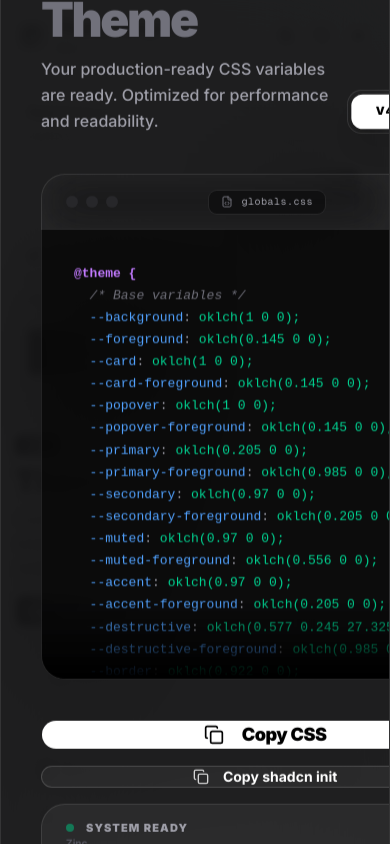
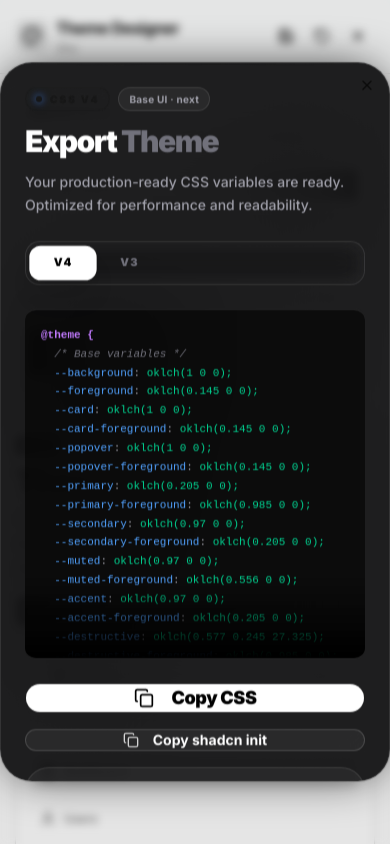
Before and after one commit to peterdinis/Shadcn-Theme-Generator, a Next.js app: page / in a window 390 px wide. Both pictures are taken after a click on the button "Export Theme". Shown: the top 844 px of the page. Built offline with nearby package versions, Linux system fonts and the light colour scheme.

Commit message:
fix: Fixing responsive issues

```diff
--- a/src/components/data-table-preview.tsx
+++ b/src/components/data-table-preview.tsx
@@ -41,8 +41,8 @@ const invoices = [
 
 export function DataTablePreview() {
 	return (
-		<div className="rounded-md border">
-			<Table>
+		<div className="rounded-md border overflow-x-auto">
+			<Table className="min-w-[400px]">
 				<TableHeader>
 					<TableRow>
 						<TableHead className="w-[100px]">Invoice</TableHead>
--- a/src/components/export-dialog.tsx
+++ b/src/components/export-dialog.tsx
@@ -125,8 +125,8 @@ export function ExportDialog() {
 				{/* Animated Accent Line */}
 				<div className="absolute top-0 inset-x-0 h-[2px] bg-gradient-to-r from-transparent via-primary/40 to-transparent" />
 
-				<div className="p-10 space-y-10">
-					<div className="flex items-end justify-between">
+				<div className="p-6 md:p-10 space-y-6 md:space-y-10 max-h-[85vh] overflow-y-auto overflow-x-hidden md:max-h-none">
+					<div className="flex flex-col gap-6 md:flex-row md:items-end md:justify-between">
 						<div className="space-y-3">
 							<div className="flex flex-wrap items-center gap-2">
 								<div className="inline-flex items-center gap-2 rounded-full border border-primary/20 bg-primary/10 px-2.5 py-1">
@@ -141,10 +141,10 @@ export function ExportDialog() {
 									</span>
 								</div>
 							</div>
-							<DialogTitle className="text-5xl font-black tracking-[-0.05em] text-white">
+							<DialogTitle className="text-3xl md:text-5xl font-black tracking-[-0.05em] text-white">
 								Export <span className="text-zinc-500">Theme</span>
 							</DialogTitle>
-							<DialogDescription className="text-base text-zinc-400 font-medium max-w-md leading-relaxed">
+							<DialogDescription className="text-sm md:text-base text-zinc-400 font-medium max-w-md leading-relaxed">
 								Your production-ready CSS variables are ready. Optimized for
 								performance and readability.
 							</DialogDescription>
@@ -180,7 +180,7 @@ export function ExportDialog() {
 
 					<div className="relative group">
 						{/* Glossy Window Header */}
-						<div className="flex items-center justify-between px-6 py-4 rounded-t-[24px] bg-white/5 border-x border-t border-white/10 border-b-0 backdrop-blur-xl">
+						<div className="hidden sm:flex items-center justify-between px-6 py-4 rounded-t-[24px] bg-white/5 border-x border-t border-white/10 border-b-0 backdrop-blur-xl">
 							<div className="flex gap-2">
 								<div className="w-3 h-3 rounded-full bg-zinc-800" />
 								<div className="w-3 h-3 rounded-full bg-zinc-800" />
@@ -196,8 +196,8 @@ export function ExportDialog() {
 						</div>
 
 						{/* Simulated Editor */}
-						<div className="p-8 bg-black/60 border-x border-white/10 border-b rounded-b-[24px] relative min-h-[300px] max-h-[450px] overflow-auto scrollbar-thin">
-							<pre className="text-[13px] font-mono leading-relaxed antialiased selection:bg-primary/30 selection:text-white">
+						<div className="p-4 sm:p-8 bg-black/60 sm:border-x border-y sm:border-t-0 border-white/10 rounded-xl sm:rounded-none sm:rounded-b-[24px] relative min-h-[300px] max-h-[350px] md:max-h-[450px] overflow-auto scrollbar-thin">
+							<pre className="text-[11px] sm:text-[13px] font-mono leading-relaxed antialiased selection:bg-primary/30 selection:text-white">
 								<code style={{ fontFamily: "'JetBrains Mono', monospace" }}>
 									{highlightCode(cssString)}
 								</code>
@@ -268,7 +268,7 @@ export function ExportDialog() {
 				</div>
 
 				{/* Premium Footer */}
-				<div className="px-10 py-5 bg-white/[0.02] border-t border-white/5 flex items-center justify-between">
+				<div className="px-6 md:px-10 py-5 bg-white/[0.02] border-t border-white/5 flex flex-col md:flex-row items-center justify-between gap-4 hidden sm:flex">
 					<div className="flex items-center gap-4">
 						<div className="flex -space-x-2">
 							{[1, 2, 3].map((i) => (
--- a/src/components/theme-preview.tsx
+++ b/src/components/theme-preview.tsx
@@ -223,7 +223,7 @@ export function ThemePreview() {
 													</SelectContent>
 												</Select>
 											</div>
-											<div className="flex items-center justify-between pt-4 border-t border-border/50">
+											<div className="flex items-center justify-between gap-4 pt-4 border-t border-border/50">
 												<div className="space-y-0.5">
 													<Label className="text-sm font-bold">Auto-sync</Label>
 													<p className="text-[10px] text-muted-foreground">
@@ -250,7 +250,7 @@ export function ThemePreview() {
 										</CardHeader>
 										<CardContent>
 											<Tabs defaultValue="all" className="w-full">
-												<TabsList className="grid w-full grid-cols-3 mb-6 bg-muted/50 p-1 h-8">
+												<TabsList className="grid w-full grid-cols-3 mb-6 bg-muted/50 p-1 h-auto min-h-8">
 													<TabsTrigger
 														value="all"
 														className="text-[10px] uppercase font-bold"
@@ -450,9 +450,9 @@ export function ThemePreview() {
 						value="data-table"
 						className="animate-in fade-in slide-in-from-bottom-4 duration-500"
 					>
-						<Card className="p-8 border-border/50 bg-card/50 shadow-xl">
+						<Card className="p-4 md:p-8 border-border/50 bg-card/50 shadow-xl">
 							<div className="space-y-4">
-								<div className="flex items-center justify-between">
+								<div className="flex flex-col gap-4 md:flex-row md:items-center justify-between">
 									<div className="space-y-1">
 										<h3 className="text-xl font-bold">Transaction History</h3>
 										<p className="text-sm text-muted-foreground">
```
